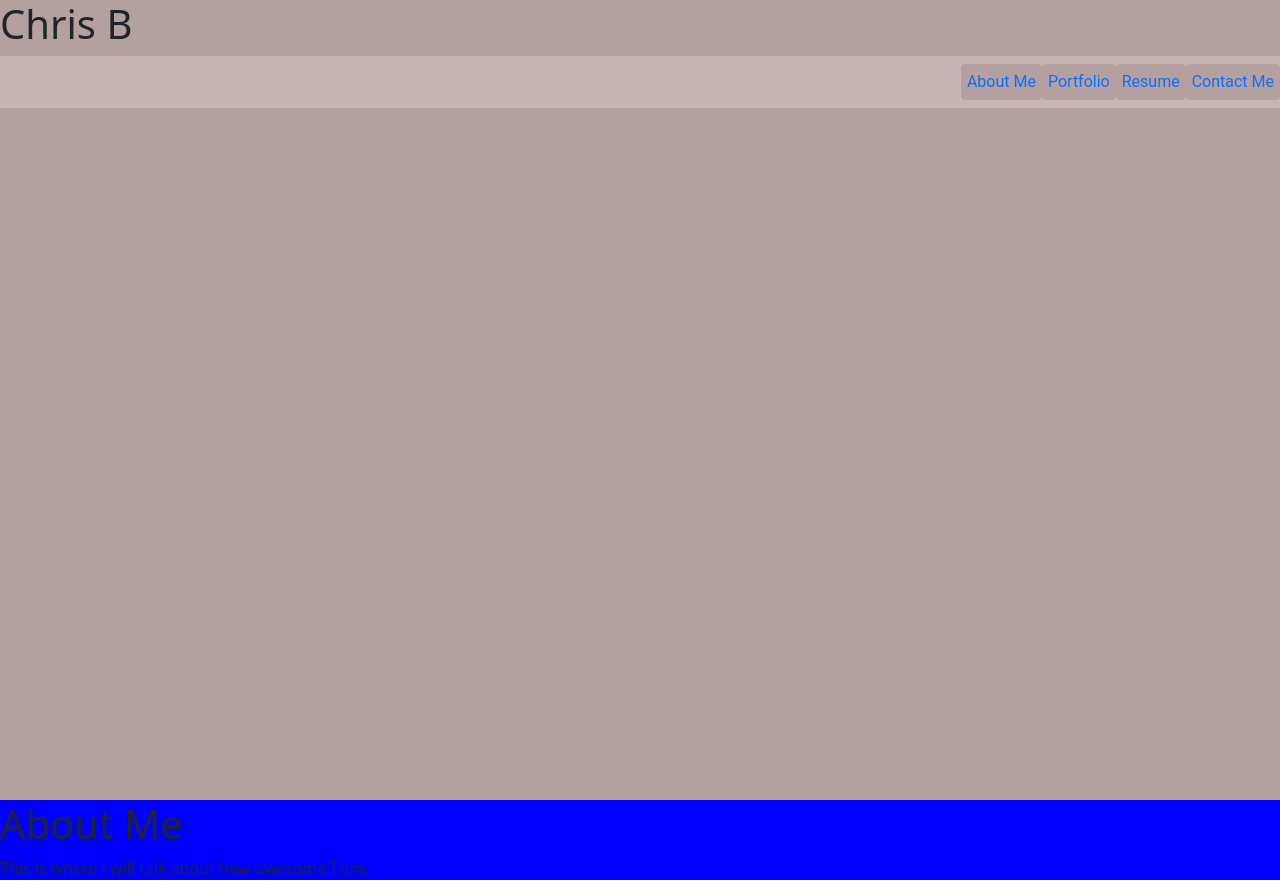
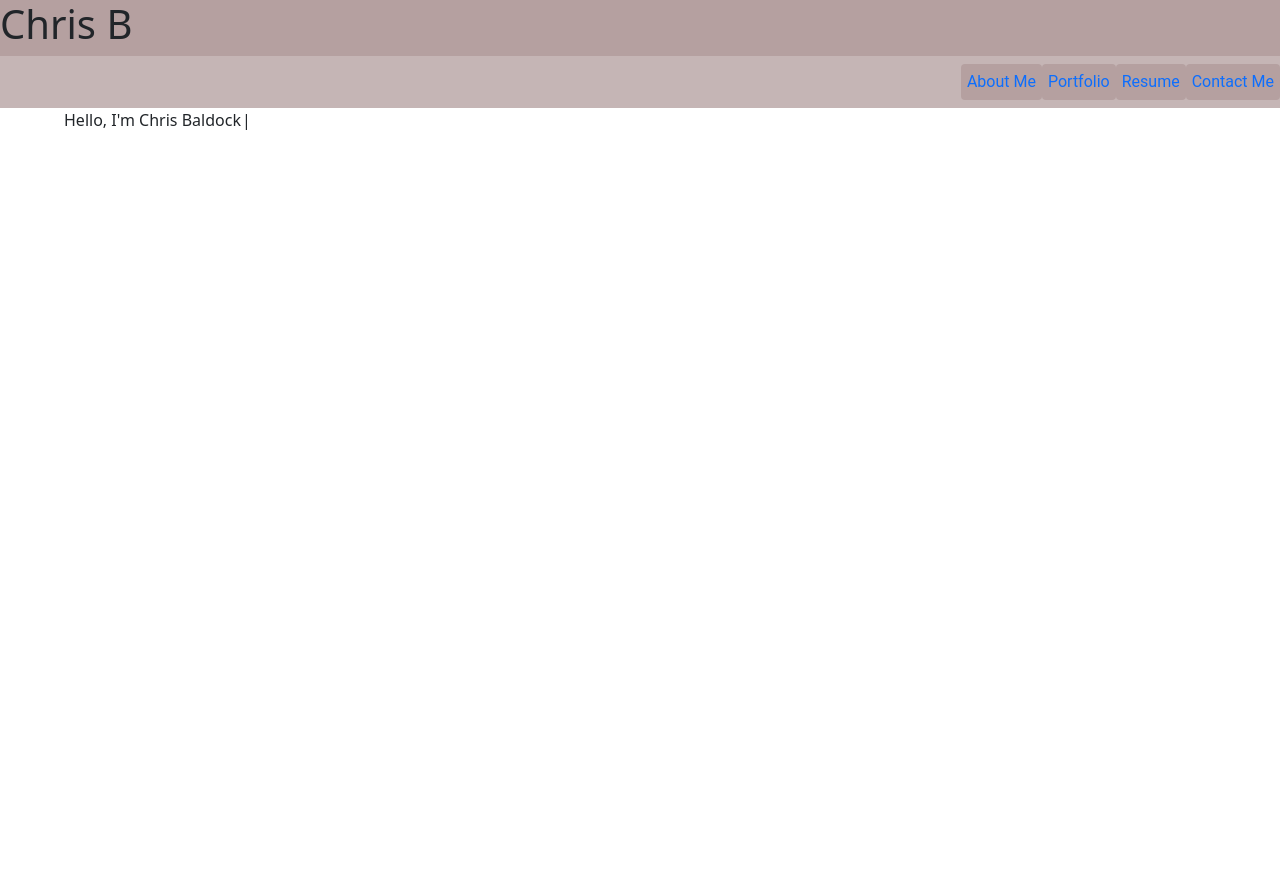
Before and after one commit to CBaldock2/Portfolio, a React (Create React App) app: page / in a window 1280 px wide. After the commit the page ends 800 px from the top, so only its background shows below. Built offline with nearby package versions, Linux system fonts and the light colour scheme.

Commit message:
Adds a typewriter effect to my about page

```diff
--- a/package.json
+++ b/package.json
@@ -3,6 +3,9 @@
   "version": "0.1.0",
   "private": true,
   "dependencies": {
+    "@emotion/react": "^11.10.6",
+    "@emotion/styled": "^11.10.6",
+    "@mui/material": "^5.12.1",
     "@testing-library/jest-dom": "^5.16.5",
     "@testing-library/react": "^11.1.0",
     "@testing-library/user-event": "^13.5.0",
@@ -11,6 +14,7 @@
     "react": "^17.0.2",
     "react-dom": "^17.0.2",
     "react-scripts": "5.0.1",
+    "typewriter-effect": "^2.19.0",
     "web-vitals": "^2.1.4"
   },
   "scripts": {
--- a/src/components/AboutMe/AboutMe.js
+++ b/src/components/AboutMe/AboutMe.js
@@ -0,0 +1,18 @@
+import React from "react";
+import '../../styles/style.css'
+import Text from "./Text";
+import { Container, Grid } from "@mui/material";
+
+function About() {
+    return (
+        <div className='aboutmebg'>
+            <Container container spacing={2}>
+                <Grid item xs={8}>
+                    <item><Text/></item>
+                </Grid>
+            </Container>
+        </div>
+    )
+}
+
+export default About
--- a/src/components/AboutMe/Text.js
+++ b/src/components/AboutMe/Text.js
@@ -0,0 +1,21 @@
+import React from "react";
+import '../../styles/style.css';
+import TypeWriter from 'typewriter-effect';
+
+function Text() {
+    return (
+        <TypeWriter
+        options={{
+            strings: [
+                'Hello, I\'m Chris Baldock',
+                'This is a little about me'
+            ],
+            autoStart: true,
+            loop: true,
+            deleteSpeed: 60
+        }}
+        />
+    )
+}
+
+export default Text
--- a/src/pages/aboutMe.js
+++ b/src/pages/aboutMe.js
@@ -1,16 +1,14 @@
 import React from "react";
+import About from '../components/AboutMe/AboutMe'
 
-const styles = {
-    backgroundColor: 'blue'
-}
 
-function About() {
+
+function AboutMe() {
     return (
-        <div style={styles}>
-            <h1>About Me</h1>
-            <p>This is where i will talk about how awesome I am.</p>
+        <div>
+            <About/>
         </div>
     )
 }
 
-export default About
+export default AboutMe
--- a/src/styles/style.css
+++ b/src/styles/style.css
@@ -1,6 +1,4 @@
 .header {
-    width: 100%;
-    height: 100vh;
     background-color: #b5a0a0;
 }
 
```
Also changed, not shown: 1 other file (tests, documents, lock files or other folders).
